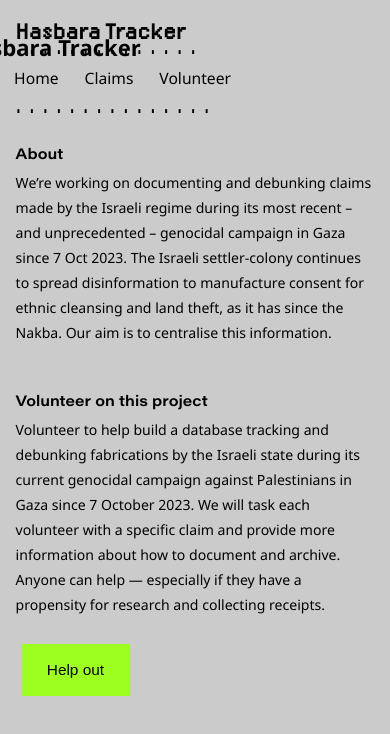
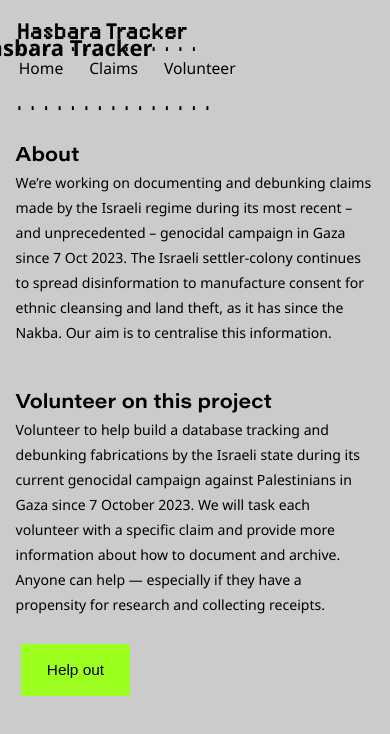
Before and after one commit to tamtzekin/hasbara-tracker, a React (Create React App) app: page /about in a window 390 px wide. Shown: the top 734 px of the page. Built offline with nearby package versions, Linux system fonts and the light colour scheme.

Commit message:
less header width so doesnt stretch, h2 size adjust

```diff
--- a/src/App.css
+++ b/src/App.css
@@ -105,7 +105,7 @@ a::selection {
 
 .header-container {
     position: absolute;
-    width: 100%;
+    width: 80%;
 }
 
 /* Mobile devices (portrait and landscape) */
@@ -143,7 +143,7 @@ a::selection {
     }
 
     h2 {
-        font-size: 0.9em;
+        font-size: 1.2em;
         position: sticky;
     }
 
```
